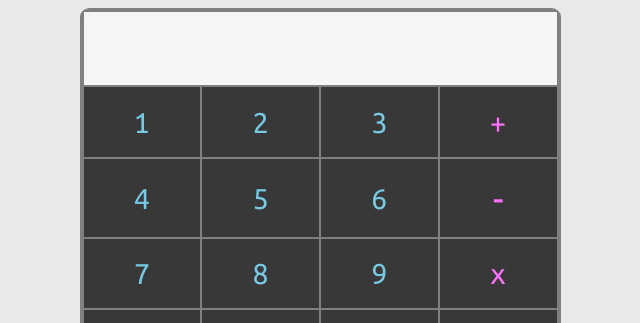
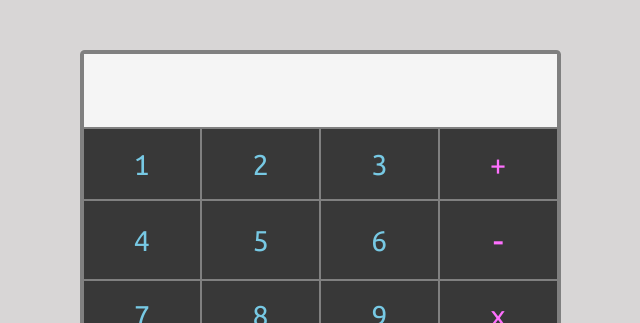
Before and after one commit to mattfergoda/calculator, a plain HTML site: page index.html in a window 1280 px wide. Shown: the top 323 px of the page, without its empty margins (320-960 px from the left). Drawn offline with Linux system fonts and the light colour scheme.

Commit message:
Changing background color and border radius.

```diff
--- a/styles.css
+++ b/styles.css
@@ -1,5 +1,6 @@
 body {
-    background-color: rgb(233, 233, 233);
+    background-color: rgb(216, 214, 214);
+    margin-top: 50px;
 }
 #calculator {
     display: grid;
@@ -13,7 +14,7 @@ body {
     font-family: Ubuntu Mono;
     color: rgb(119, 201, 228);
     border-style: solid;
-    border-radius: 2%;
+    border-radius: 1%;
     border-color :gray;
 }
 
```
